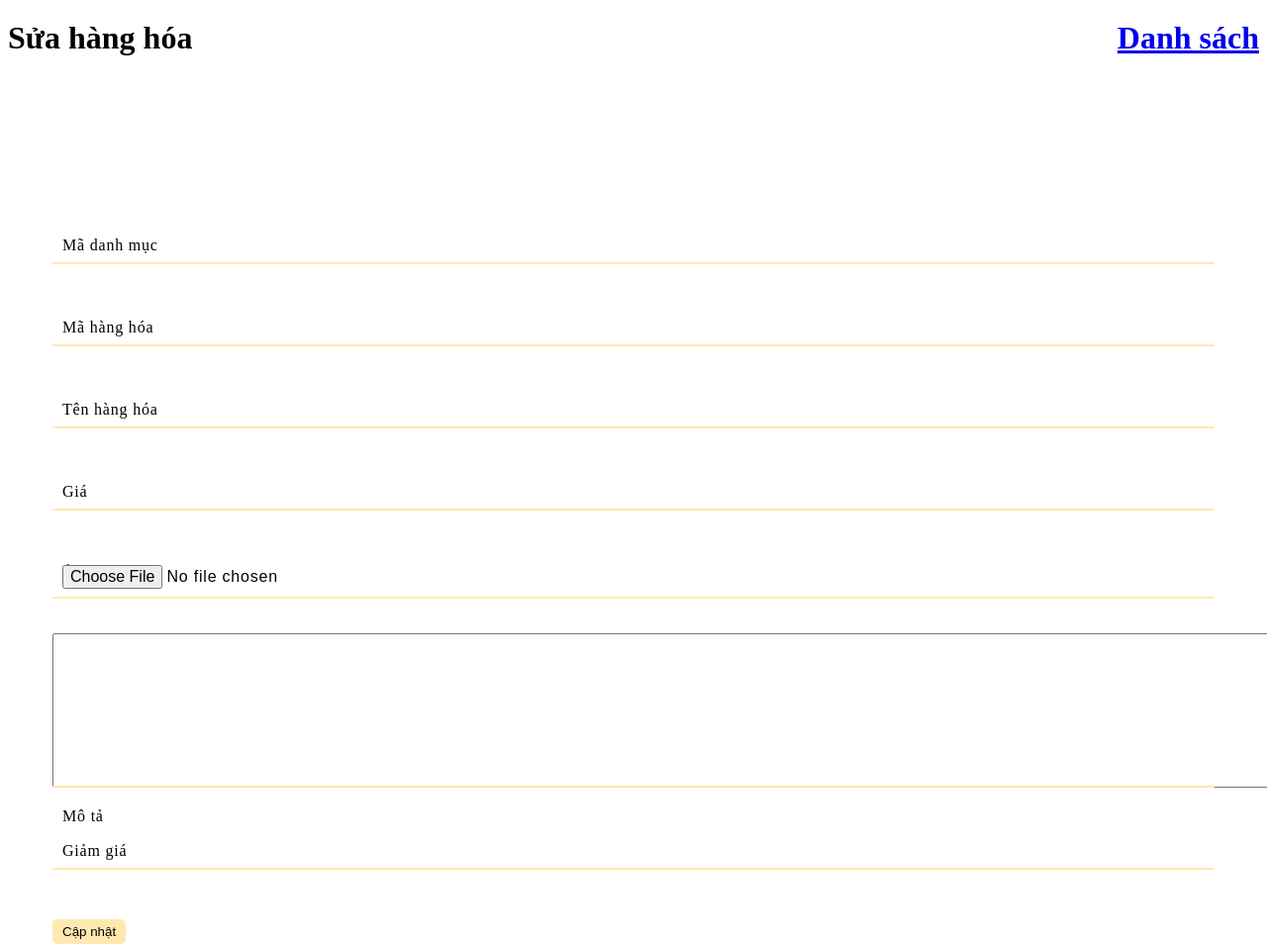
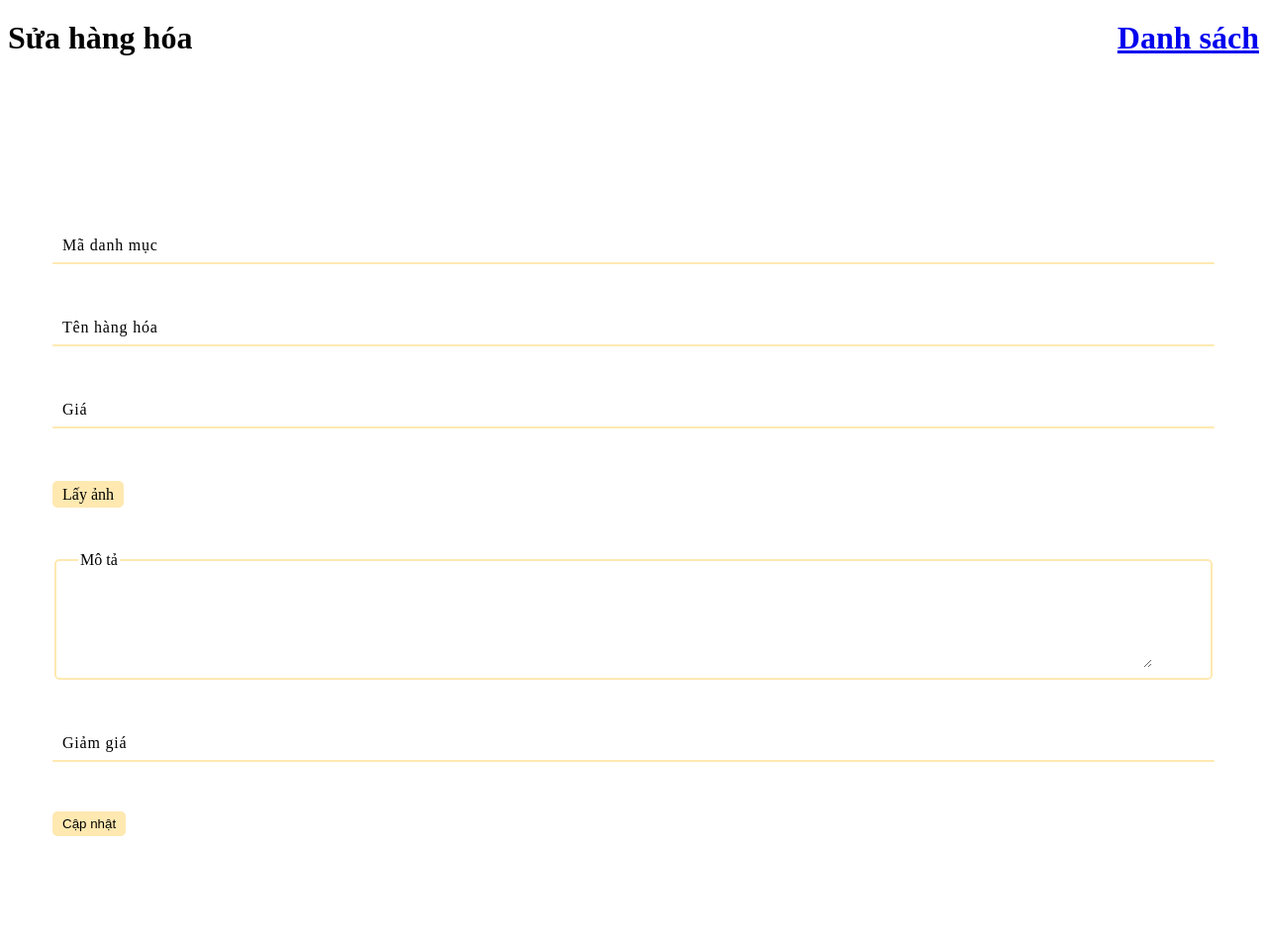
Before and after one commit to Nguyen-1210/admin-hotel, a PHP site: page /sanpham/edit.php in a window 1280 px wide; the page is wider, and only the part inside the window is pictured. Shown: the part 111-1065 px from the top of that part at 99% size. After the commit the page ends 956 px from the top of that part, so only its background shows below. Run offline with PHP 8.4, Linux system fonts and the light colour scheme.

Commit message:
fit bug css product

```diff
--- a/admin/css/components/add.css
+++ b/admin/css/components/add.css
@@ -12,7 +12,7 @@
     --title-icon-color: #fff;
     --btn-color: #fff;
     /* ====== Transition ====== */
-     --tran-05: all 0.5s ease;
+    --tran-05: all 0.5s ease;
     --tran-03: all 0.3s ease;
     --tran-03: all 0.2s ease;
     --dark-color: #FD841F;
@@ -20,10 +20,10 @@
 }
 
 body {
-    overflow: hidden;
     background-color: var(--panel-color);
     transition: var(--tran-05);
 }
+
 .dash-content .title {
     display: flex;
     align-items: center;
@@ -53,6 +53,7 @@ body.dark {
     justify-content: space-between;
     width: 30%;
     margin-top: 50px;
+    margin-bottom: 20px;
 }
 
 .btn-list {
@@ -91,7 +92,7 @@ body.dark {
 
 .import-list input {
     position: relative;
-    width: 100%;
+    width: 30%;
     padding: 20px 10px 10px;
     background-color: transparent;
     border: none;
@@ -137,3 +138,20 @@ body.dark {
 .import-list input:focus~i {
     height: 44px;
 }
+
+textarea {
+    border: none;
+    padding: 10px;
+    background-color: var(--panel-color);
+    outline: none;
+    transition: var(--tran-05);
+    color: var(--text-color);
+}
+legend {
+    color: var(--text-color);
+}
+
+fieldset {
+    border: 2px solid var(--moon-color);
+    border-radius: 5px;
+}
--- a/admin/danhmuc/add.php
+++ b/admin/danhmuc/add.php
@@ -1,3 +1,8 @@
+<style>
+    body {
+        overflow: hidden;
+    }
+</style>
 
     <link rel="stylesheet" href="./css/components/add.css">
 <div class="dash-content">
--- a/admin/danhmuc/edit.php
+++ b/admin/danhmuc/edit.php
@@ -1,3 +1,9 @@
+<style>
+    body {
+        overflow: hidden;
+    }
+</style>
+
 <link rel="stylesheet" href="./css/components/add.css">
 
 <div class="dash-content">
--- a/admin/daodien/edit.html
+++ b/admin/daodien/edit.html
@@ -17,8 +17,11 @@
 </head>
 
 <body>
+<fieldset>
+    <legend>ề</legend>
+</fieldset>
+    <nav>
 
-    <nav>
         <div class="logo-name">
             <div class="logo-image">
                 <a href="./index.html">
--- a/admin/sanpham/edit.php
+++ b/admin/sanpham/edit.php
@@ -22,11 +22,7 @@
                     <span class="import-text"> Mã danh mục</span>
                     <i></i>
                 </div>
-                <div class="import-list">
-                    <input type="text" required="required" id="mahh" name="mahh">
-                    <span class="import-text"> Mã hàng hóa</span>
-                    <i></i>
-                </div>
+
                 <div class="import-list">
                     <input type="text" required="required" name="tenhh" id="tenhh">
                     <span class="import-text"> Tên hàng hóa</span>
@@ -38,14 +34,21 @@
                     <i></i>
                 </div>
                 <div class="import-list">
-                    <input type="file" name="hinh" required name="anhhh" id="anhhh">
-                    <span class="import-text"> Ảnh</span>
-                    <i></i>
+                    <label for="files" class="import-text btn-list">Lấy ảnh</label>
+                    <input id="files" name="hinh" style="visibility:hidden;" type="file">
+                    <!-- <input type="file" name="hinh" required name="anhhh" id="anhhh" width="30%" data-input="false" data-classIcon="icon-plus" data-buttonText="Your label here.">
+                    <span class="import-text"> Ảnh</span> -->
+                    <!-- <i></i> -->
                 </div>
                 <div class="import-list">
-                    <textarea name="mota" cols="210" rows="10" required="required" name="motahh" id="motahh"></textarea>
-                    <span class="import-text"> Mô tả</span>
-                    <i></i>
+
+                    <fieldset>
+                        <legend style="
+                margin-left: 10px;
+                                ">Mô tả</legend>
+                        <textarea name="mota" cols="132" rows="5" required="required" name="motahh" id="motahh"></textarea>
+                    </fieldset>
+                    <!-- <i></i> -->
                 </div>
                 <div class="import-list">
                     <input type="text" required="required" name="giamgiahh" id="giamgiahh">
@@ -53,9 +56,9 @@
                     <i></i>
                 </div>
 
-                <!-- button cập nhật hàng hóa -->
+                <!-- button thêm danh mục, danh sách -->
                 <div class="import-btn">
-                    <input type="submit" name="themmoi" class="btn-list" value="Cập nhật">
+                    <input type="submit" name="capnhat" class="btn-list" value="Cập nhật">
                     <!-- <a href="danhsach.html"><input type="button" class="btn-list" value="Danh sách"></a> -->
                 </div>
             </form>
--- a/admin/sanpham/list.php
+++ b/admin/sanpham/list.php
@@ -46,7 +46,7 @@ foreach($listproducts as $products){
     <td>'.$name.'</td>
     <td>'.$price.'</td>
     <td>'.$img.'</td>
-    <td>'.$description.'</td>
+    <td><span class="description">'.$description.'</span></td>
     <td>'.$view.'</td>
     <td>'.$discount.'</td>
 
```
Also changed, not shown: admin/css/components/list.css (+12 -0 lines), admin/sanpham/add.php (+14 -11 lines).
